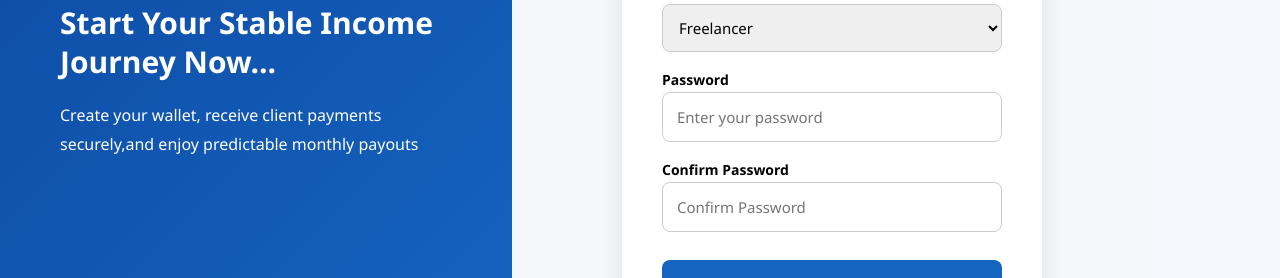
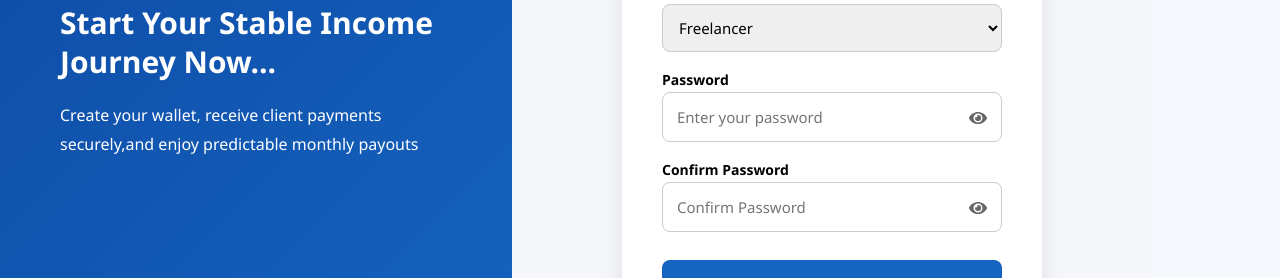
Before and after one commit to Aish-28/FlowFund, a React app in the folder frontend/: page /register in a window 1280 px wide. Shown: the part 360-638 px from the top of the page. Built offline with nearby package versions, Linux system fonts and the light colour scheme; the HTML template or start-up script is replaced by a standard one.

Commit message:
Validations added to login and signup

```diff
--- a/frontend/package.json
+++ b/frontend/package.json
@@ -13,6 +13,7 @@
     "axois": "^0.0.1-security",
     "react": "^19.2.7",
     "react-dom": "^19.2.7",
+    "react-icons": "^5.7.0",
     "react-router-dom": "^7.18.1"
   },
   "devDependencies": {
--- a/frontend/src/pages/auth/Auth.css
+++ b/frontend/src/pages/auth/Auth.css
@@ -96,6 +96,38 @@
 
 .input-group input:focus{
     border-color:#1565c0;
+}
+
+.password-field{
+    position:relative;
+    width:100%;
+}
+
+.password-field input{
+    width:100%;
+    padding:14px 45px 14px 14px;
+    border:1px solid #ccc;
+    border-radius:8px;
+    outline:none;
+    font-size:15px;
+}
+
+.password-field input:focus{
+    border-color:#1565c0;
+}
+
+.password-toggle{
+    position:absolute;
+    right:15px;
+    top:70%;
+    transform:translateY(-50%);
+    cursor:pointer;
+    color:#666;
+    font-size:18px;
+}
+
+.password-toggle:hover{
+    color:#1565c0;
 }
 
 .auth-btn{
--- a/frontend/src/pages/auth/Login.jsx
+++ b/frontend/src/pages/auth/Login.jsx
@@ -1,10 +1,16 @@
 import { useState } from "react";
 import "./Auth.css";
 import { Link, useNavigate } from "react-router-dom";
+import { FaEye, FaEyeSlash } from "react-icons/fa";
 
 function Login(){
 
+    const[email,setEmail]=useState("");
+    const[password,setPassword]=useState("");
     const [role,setRole]=useState("Freelancer");
+
+    const[showPassword,setShowPassword]=useState(false);
+
     const navigate=useNavigate();
 
     const handleLogin=(e)=>{
@@ -50,15 +56,29 @@ function Login(){
                     <form onSubmit={handleLogin}>
                         <div className="input-group">
                             <label>Email</label>
-                            <input type="email" placeholder="Enter your email" />
+                            <input type="email"
+                                   placeholder="Enter your email"
+                                   value={email}
+                                   onChange={(e)=>setEmail(e.target.value)}
+                                   required/>
                         </div>
 
-                        <div className="input-group">
-                            <label>Password</label>
-                            <input type="password" placeholder="Enter your password" />
+                        <div className="password-field">
+                            <div className="input-group">
+                                <label>Password</label>
+                                <input type={showPassword ? "text" : "password"}
+                                    placeholder="Enter your password"
+                                    value={password}
+                                    onChange={(e)=>setPassword(e.target.value)}
+                                    required/>
+                                    <span className="password-toggle"
+                                            onClick={()=>setShowPassword(!showPassword)}>
+                                            {showPassword ? <FaEyeSlash/> : <FaEye/>}
+                                        </span>
+                            </div>
                         </div>
 
-                        <button className="auth-btn">Login</button>
+                        <button className="auth-btn" type="submit">Login</button>
                     </form>
 
                     <p className="bottom-text">
--- a/frontend/src/pages/auth/Registration.jsx
+++ b/frontend/src/pages/auth/Registration.jsx
@@ -1,10 +1,39 @@
 import { useState } from "react";
 import "./Auth.css";
 import { Link } from "react-router-dom";
+import { FaEye, FaEyeSlash } from "react-icons/fa";
 
 function Registration(){
 
-    const [role,setRole]=useState("Freelancer");
+    const[name,setName]=useState("");
+    const[email,setEmail]=useState("");
+    const[role,setRole]=useState("Freelancer");
+    const[password,setPassword]=useState("");
+    const[confirmPassword,setConfirmPassword]=useState("");
+
+    const[showPassword,setShowPassword]=useState(false);
+
+    const handleSubmit=async(e)=>{
+        e.preventDefault();
+
+        if(!email.includes("@")){
+            alert("Email must contain @");
+            return;
+        }
+
+        const pattern=/^(?=.*[a-z])(?=.*[A-Z])(?=.*\d)(?=.*[@$!%*?&])[A-Za-z\d@$!%*?&]{8,20}$/;
+
+        if(!pattern.test(password)){
+            alert("Password must be 8-20 characters including uppercase, lowercase, number and special character");
+            return;
+        }
+
+        if(password!==confirmPassword){
+            alert("Please enter same password");
+            return
+        }
+    }
+
     return(
         <div className="auth-container">
 
@@ -23,15 +52,23 @@ function Registration(){
                     <h2>Create Account</h2>
                     <p>Create your FlowFund account to continue</p>
 
-                    <form>
+                    <form onSubmit={handleSubmit}>
                         <div className="input-group">
                             <label>Full Name</label>
-                            <input type="text" placeholder="Enter your full name" />
+                            <input type="text"
+                                   placeholder="Enter your full name"
+                                   value={name}
+                                   onChange={(e)=>setName(e.target.value)}
+                                   required/>
                         </div>
 
                         <div className="input-group">
                             <label>Email</label>
-                            <input type="email" placeholder="Enter your email" />
+                            <input type="email"
+                                   placeholder="Enter your email"
+                                   value={email}
+                                   onChange={(e)=>setEmail(e.target.value)}
+                                   required/>
                         </div>
 
                         <div className="input-group">
@@ -44,17 +81,37 @@ function Registration(){
                             </select>
                         </div>
 
-                        <div className="input-group">
-                            <label>Password</label>
-                            <input type="password" placeholder="Enter your password" />
+                        <div className="password-field">
+                            <div className="input-group">
+                                <label>Password</label>
+                                <input type={showPassword ? "text" : "password"}
+                                    placeholder="Enter your password"
+                                    value={password}
+                                    onChange={(e)=>setPassword(e.target.value)}
+                                    required />
+                                    <span className="password-toggle"
+                                          onClick={()=>setShowPassword(!showPassword)}>
+                                        {showPassword ? <FaEyeSlash/> : <FaEye/>}
+                                    </span>
+                            </div>
                         </div>
 
-                        <div className="input-group">
-                            <label>Confirm Password</label>
-                            <input type="password" placeholder="Confirm Password" />
+                        <div className="password-field">
+                            <div className="input-group">
+                                <label>Confirm Password</label>
+                                <input type={showPassword ? "text" : "password"}
+                                    placeholder="Confirm Password"
+                                    value={confirmPassword}
+                                    onChange={(e)=>setConfirmPassword(e.target.value)}
+                                    required />
+                                    <span className="password-toggle"
+                                          onClick={()=>setShowPassword(!showPassword)}>
+                                        {showPassword ? <FaEyeSlash/> : <FaEye/>}
+                                    </span>
+                            </div>
                         </div>
 
-                        <button className="auth-btn">Register</button>
+                        <button className="auth-btn" type="submit">Register</button>
                     </form>
 
                     <p className="bottom-text">
```
Also changed, not shown: 1 other file (tests, documents, lock files or other folders).
